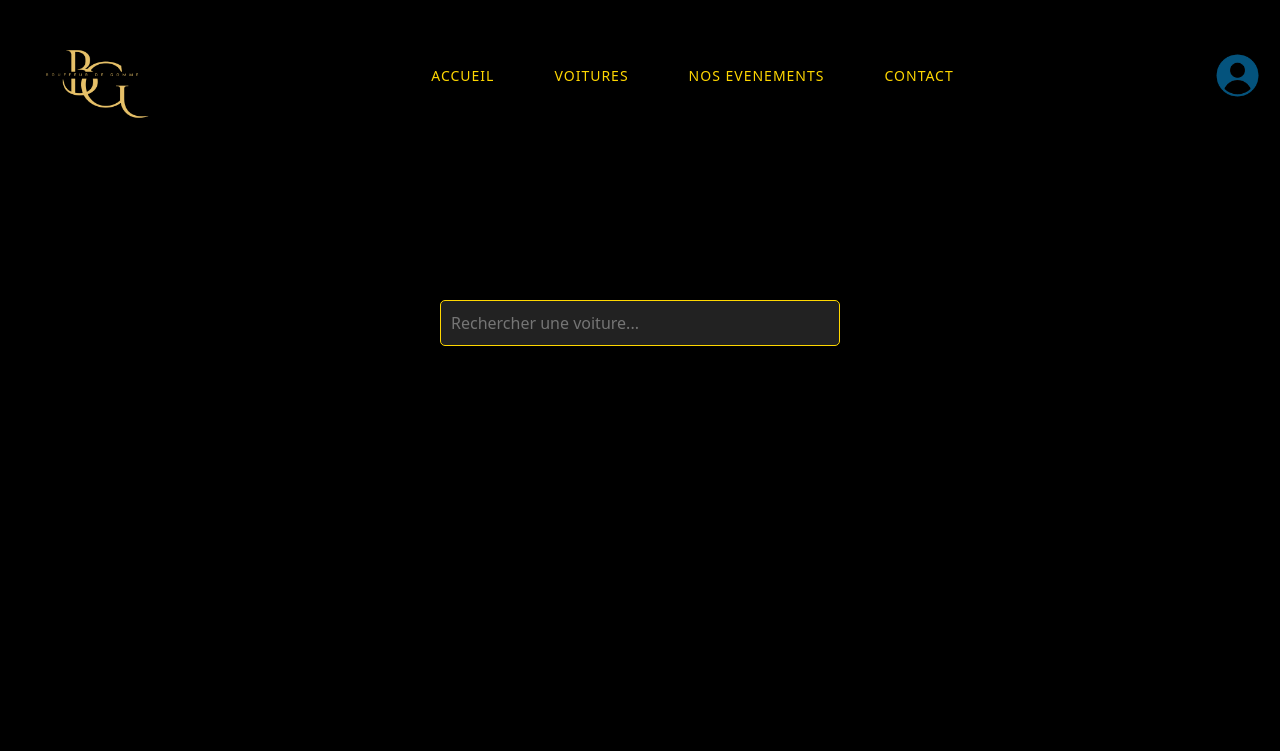
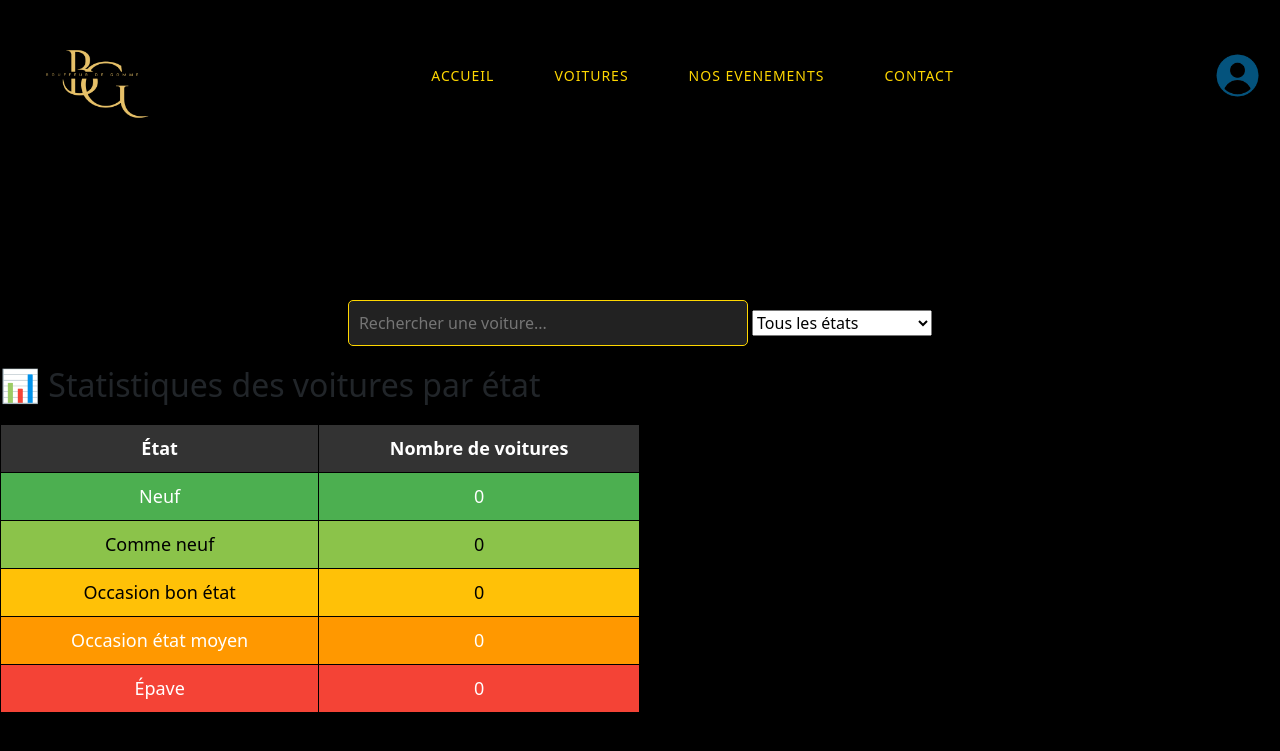
Before and after one commit to Matchab78/BDG2, a Symfony app: template templates/voitures/index.html.twig in a window 1280 px wide. Shown: the top 751 px of the page. Run offline with Twig, Linux system fonts and the light colour scheme; the template is opened without the code that fills it, so the values that code supplies are empty; some libraries are stand-ins or nearby versions.

Commit message:
filtre + tableau

```diff
--- a/templates/voitures/index.html.twig
+++ b/templates/voitures/index.html.twig
@@ -10,17 +10,25 @@
 
 <div class="search-container">
     <input type="text" id="search-bar" placeholder="Rechercher une voiture..." onkeyup="filterCards()">
+    <select id="etat-filter" onchange="filterCards()">
+        <option value="">Tous les états</option>
+        <option value="Neuf">Neuf</option>
+        <option value="Comme neuf">Comme neuf</option>
+        <option value="Occasion bon état">Occasion bon état</option>
+        <option value="Occasion état moyen">Occasion état moyen</option>
+        <option value="Épave">Épave</option>
+    </select>
 </div>
 
 {% for voiture in voitures %}
 <div class="card">
     <h2>{{ voiture.description }}</h2>
-    <img src="{{ asset(  voiture.image  ) }}" alt="Car Image"> {# il faut au plus vite ajouter les vrai image #}
+    <img src="{{ asset(  voiture.image  ) }}" alt="Car Image">
     <div class="progress-bar">
         <div style="width: 45%;"></div>
     </div>
     <p>Vitesse: {{ voiture.vitesse }} KM/H</p>
-    <p>Etat: {{ voiture.etat ? voiture.etat.getType() : 'Non défini' }}</p>
+    <p class="etat">Etat: {{ voiture.etat ? voiture.etat.getType() : 'Non défini' }}</p>
     <p>Puissance: {{ voiture.chevaux }} CHV</p>
     <a href="{{ path('detailVoit', {'id': voiture.id}) }}" class="button" style="text-decoration: none;">Savoir plus</a>
 </div>
@@ -35,15 +43,92 @@
  */
 function filterCards() {
     const searchInput = document.getElementById('search-bar').value.toLowerCase();
+    const selectedEtat = document.getElementById('etat-filter').value.toLowerCase();
     const cards = document.querySelectorAll('.card');
+
     cards.forEach(card => {
         const cardText = card.textContent.toLowerCase();
-        if (cardText.includes(searchInput)) {
-            card.style.display = 'flex';
-        } else {
-            card.style.display = 'none';
+        const etatText = card.querySelector('.etat').textContent.toLowerCase();
+
+        const matchesSearch = cardText.includes(searchInput);
+        const matchesEtat = selectedEtat === "" || etatText.includes(selectedEtat);
+
+        card.style.display = (matchesSearch && matchesEtat) ? 'flex' : 'none';
+    });
+}
+
+// Applique le filtre au clic sur une option
+document.getElementById('etat-filter').addEventListener('change', filterCards);
+</script>
+
+
+<h2>📊 Statistiques des voitures par état</h2>
+<table class="table-stats">
+    <thead>
+        <tr>
+            <th>État</th>
+            <th>Nombre de voitures</th>
+        </tr>
+    </thead>
+    <tbody id="stats-body">
+        <tr style="background-color: #4CAF50; color: white;"><td>Neuf</td><td id="neuf-count">0</td></tr>
+        <tr style="background-color: #8BC34A; color: black;"><td>Comme neuf</td><td id="comme-neuf-count">0</td></tr>
+        <tr style="background-color: #FFC107; color: black;"><td>Occasion bon état</td><td id="occasion-bon-count">0</td></tr>
+        <tr style="background-color: #FF9800; color: white;"><td>Occasion état moyen</td><td id="occasion-moyen-count">0</td></tr>
+        <tr style="background-color: #F44336; color: white;"><td>Épave</td><td id="epave-count">0</td></tr>
+    </tbody>
+</table>
+
+<style>
+    .table-stats {
+        width: 50%;
+        margin-top: 20px;
+        border-collapse: collapse;
+        text-align: center;
+        font-size: 18px;
+    }
+    .table-stats th, .table-stats td {
+        border: 1px solid black;
+        padding: 10px;
+    }
+    .table-stats th {
+        background-color: #333;
+        color: white;
+    }
+</style>
+
+<script>
+function updateStats() {
+    const stats = {
+        'neuf': 0,
+        'comme neuf': 0,
+        'occasion bon état': 0,
+        'occasion état moyen': 0,
+        'épave': 0
+    };
+
+    document.querySelectorAll('.card').forEach(card => {
+        if (card.style.display !== 'none') {
+            const etatText = card.querySelector('.etat').textContent.toLowerCase().replace('etat: ', '');
+            if (stats.hasOwnProperty(etatText)) {
+                stats[etatText]++;
+            }
         }
     });
+
+    document.getElementById('neuf-count').textContent = stats['neuf'];
+    document.getElementById('comme-neuf-count').textContent = stats['comme neuf'];
+    document.getElementById('occasion-bon-count').textContent = stats['occasion bon état'];
+    document.getElementById('occasion-moyen-count').textContent = stats['occasion état moyen'];
+    document.getElementById('epave-count').textContent = stats['épave'];
 }
+
+// Mettre à jour les stats après filtrage
+document.getElementById('etat-filter').addEventListener('change', updateStats);
+document.getElementById('search-bar').addEventListener('keyup', updateStats);
+
+// Exécuter une première fois
+window.onload = updateStats;
 </script>
+
 {% endblock %}
```
Also changed, not shown: src/Entity/Etat.php (+4 -6 lines), src/Form/VoituresType.php (+7 -1 lines).
